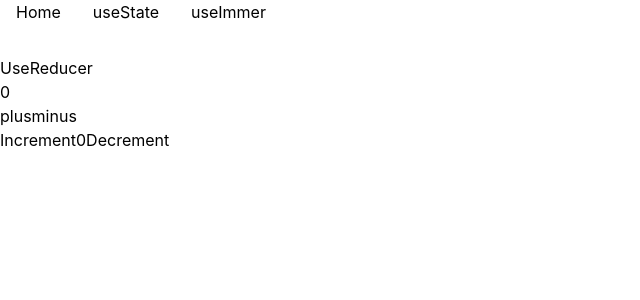
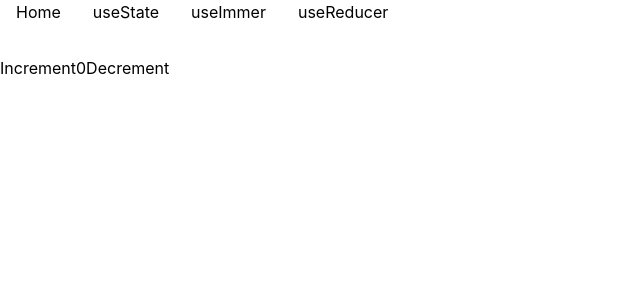
Before and after one commit to biniruu/playgrounds, a React (Create React App) app in the folder rooms/learning-react-typescript/: page / in a window 1280 px wide. Shown: the top 300 px of the page, without its empty margins (0-640 px from the left). Built offline with nearby package versions, Linux system fonts and the light colour scheme.

Commit message:
feat: move useReducer page from components folder to pages folder

```diff
--- a/rooms/learning-react-typescript/src/components/header/Header.tsx
+++ b/rooms/learning-react-typescript/src/components/header/Header.tsx
@@ -14,6 +14,9 @@ function Header() {
           <li className="mx-4">
             <NavLink to="/immer">useImmer</NavLink>
           </li>
+          <li className="mx-4">
+            <NavLink to="/reducer">useReducer</NavLink>
+          </li>
         </ul>
       </nav>
     </header>
--- a/rooms/learning-react-typescript/src/index.tsx
+++ b/rooms/learning-react-typescript/src/index.tsx
@@ -5,6 +5,7 @@ import store from 'app/store'
 import Home from 'pages/Home'
 
 import UseImmer from 'pages/UseImmer'
+import UseReducer from 'pages/UseReducer'
 import UseState from 'pages/UseState'
 import React from 'react'
 import ReactDOM from 'react-dom/client'
@@ -23,7 +24,7 @@ root.render(
             <Route path="/" element={<Home />} />
             <Route path="/state" element={<UseState />} />
             <Route path="/immer" element={<UseImmer />} />
-            <Route path="/immer" element={<UseImmer />} />
+            <Route path="/reducer" element={<UseReducer />} />
           </Route>
         </Routes>
       </Router>
--- a/rooms/learning-react-typescript/src/pages/Home.tsx
+++ b/rooms/learning-react-typescript/src/pages/Home.tsx
@@ -1,10 +1,8 @@
 import Counter from 'components/redux/Counter'
-import UseReducer from 'components/useReducer/UseReducer'
 
 function Home() {
   return (
     <div>
-      <UseReducer />
       <Counter />
     </div>
   )
```
Also changed, not shown: rooms/learning-react-typescript/src/pages/UseReducer.tsx (renamed from rooms/learning-react-typescript/src/components/useReducer/UseReducer.tsx).
